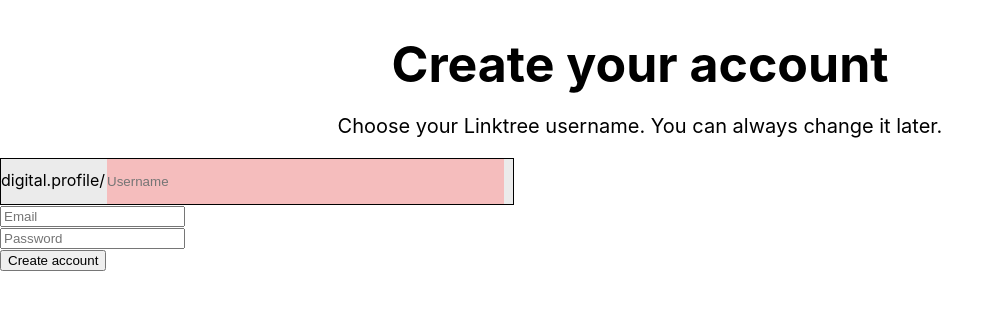
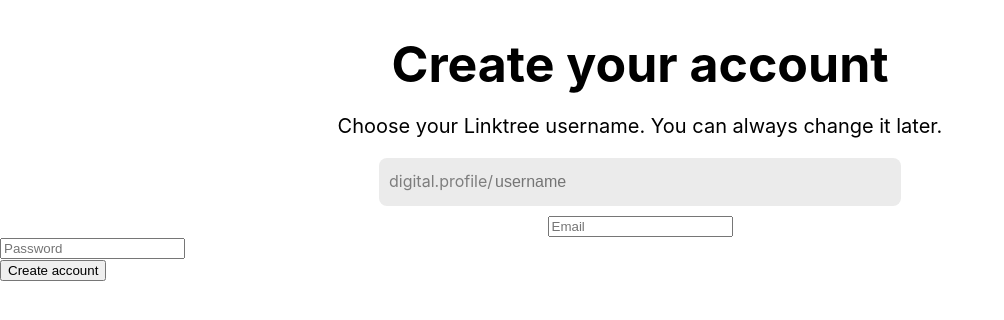
Before and after one commit to adalidbori/Digital.Profile, a React (Create React App) app: page / in a window 1280 px wide. Shown: the top 320 px of the page, without its empty margins (0-1004 px from the left). Built offline with nearby package versions, Linux system fonts and the light colour scheme.

Commit message:
input disign

```diff
--- a/src/Register.jsx
+++ b/src/Register.jsx
@@ -1,21 +1,23 @@
 import styles from './Register.module.css';
 
-export function Register(){
-    return(
+export function Register() {
+    return (
         <div>
             <h1 className={styles.title}>Create your account</h1>
             <p className={styles.smallDesc}>Choose your Linktree username. You can always change it later.</p>
 
-            <div className={styles.usernameContainer}>
-                <label className={styles.usernameLabel} htmlFor="idUsername">digital.profile/</label>
-                <input className={styles.inputUsername} type="text" id='idUsername' placeholder="Username"/>
+            <div className={styles.generalContainer}>
+                <div className={styles.usernameContainer}>
+                    <label className={styles.usernameLabel} htmlFor="idUsername">digital.profile/</label>
+                    <input className={styles.inputUsername} type="text" id='idUsername' placeholder="username" />
+                </div>
             </div>
 
-            <div>
-                <input type="email" name="" id="" placeholder="Email" />
+            <div className={styles.inputEmailConteiner}>
+                <input className={styles.inputEmail} type="email" name="" id="" placeholder="Email" />
             </div>
             <div>
-                <input type="password" name="" id="" placeholder="Password"/>
+                <input type="password" name="" id="" placeholder="Password" />
             </div>
             <div>
                 <button>Create account</button>
--- a/src/Register.module.css
+++ b/src/Register.module.css
@@ -9,40 +9,59 @@
     font-size: 20px;
 }
 
+.generalContainer{
+    display: flex;
+    justify-content: center;
+    align-items: center;
+}
 .usernameContainer {
     background-color: rgb(235, 235, 235);
-    border: 1px solid #000;
     width: 40%;
-
+    border-radius: 8px;
+    padding-left: 10px;
+    margin-bottom: 10px;
 }
-
+.usernameContainer:hover{
+    border: 2px solid rgb(163, 159, 159);
+}
 .usernameLabel {
     margin-right: 2px;
+    color: rgb(126, 126, 126);
 }
 
 .inputUsername {
     border: none;
-    background-color: rgb(245, 189, 189);
     padding: 15px 15px 15px 0;
     width: calc(100% - 130px);
+    font-size: medium;
+    background-color: rgb(235, 235, 235);
 }
 
 .inputUsername:focus {
     outline: none;
 }
 
+.inputEmailConteiner{
+    display: flex;
+    justify-content: center;
+    align-items: center;
+}
+
 @media (max-width: 1200px){
     .usernameContainer{
-        width: 60%;
+        width: 50%;
     }
 }
 
 @media (max-width: 790px){
     .usernameContainer{
-        width: 80%;
+        width: 70%;
     }
 }
 @media (max-width: 600px){
+    .usernameContainer{
+        width: 90%;
+    }
     .inputUsername{
         width: calc(100% - 130px);
     }
```
